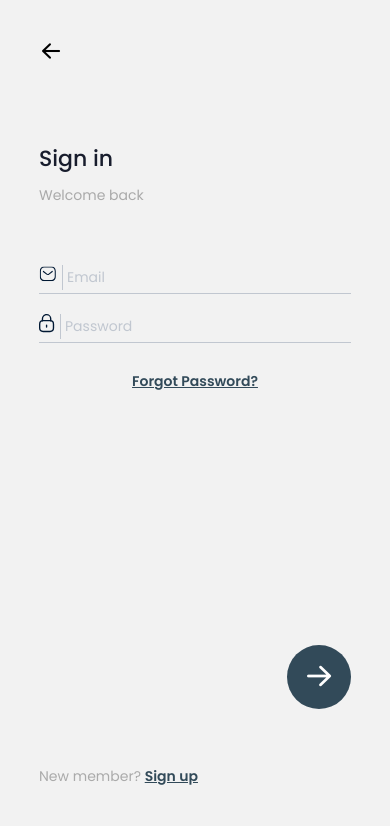
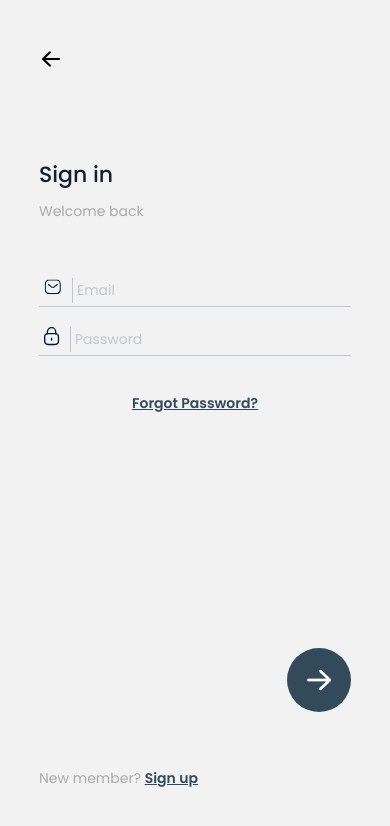
Before and after one commit to Neel-shetty/react-native-coffee, a React Native app: screen /SignInScreen in a window 390 px wide. Shown: the top 826 px of the page. Built offline with nearby package versions, Linux system fonts and the light colour scheme; what expo-linking would draw is missing.

Commit message:
sign in screen done

```diff
--- a/src/components/CustomTextInput.tsx
+++ b/src/components/CustomTextInput.tsx
@@ -14,8 +14,10 @@ interface inputTypes {
 const CustomTextInput = ({ placeholder, icon }: inputTypes) => {
   return (
     <View style={styles.root}>
-      {icon === "mail" ? <Message /> : null}
-      {icon === "password" ? <Lock /> : null}
+      <View style={styles.iconContainer}>
+        {icon === "mail" ? <Message /> : null}
+        {icon === "password" ? <Lock /> : null}
+      </View>
       <View style={styles.inputContainer}>
         <View style={styles.divider} />
         <TextInput
@@ -62,4 +64,7 @@ const styles = StyleSheet.create({
     width: 5,
     borderColor: "#C1C7D0",
   },
+  iconContainer: {
+    paddingHorizontal: 5,
+  },
 });
--- a/src/screens/SignUpScreens/SignInScreen.tsx
+++ b/src/screens/SignUpScreens/SignInScreen.tsx
@@ -6,6 +6,7 @@ import {
   SafeAreaView,
   KeyboardAvoidingView,
   Platform,
+  TouchableOpacity,
 } from "react-native";
 import React from "react";
 import BackArrow from "../../components/BackArrow";
@@ -13,21 +14,23 @@ import CustomTextInput from "../../components/CustomTextInput";
 import Colors from "../../constants/Colors";
 import NextArrow from "../../components/NextArrow";
 import { paddingH, width } from "../../constants/Layout";
+import { Props } from "../../../types";
 
-const SignInScreen = () => {
+const SignInScreen = ({ navigate }: Props) => {
+  function NextButton() {}
   return (
+    // <KeyboardAvoidingView
+    //   style={{ flex: 1, flexDirection: "column", justifyContent: "center" }}
+    //   behavior="padding"
+    //   enabled
+    //   keyboardVerticalOffset={100}
+    // >
     <KeyboardAvoidingView
-      style={{ flex: 1, flexDirection: "column", justifyContent: "center" }}
-      behavior="padding"
-      enabled
-      keyboardVerticalOffset={100}
+      style={{ flex: 1 }}
+      behavior={Platform.OS === "ios" ? "position" : null}
+      // behavior={'height'}
+      keyboardVerticalOffset={Platform.OS === "ios" ? 50 : 70}
     >
-      {/* <KeyboardAvoidingView
-     style={{flex:1}}
-     behavior={Platform.OS === 'ios' ? 'position' : null}
-    // behavior={'height'}
-     keyboardVerticalOffset={Platform.OS === 'ios' ? 50 : 70}
-   > */}
       <SafeAreaView style={styles.root}>
         <ScrollView
           contentContainerStyle={styles.root}
@@ -48,7 +51,9 @@ const SignInScreen = () => {
             <Text style={styles.link}>Forgot Password?</Text>
           </View>
           <View style={styles.arrowContainer}>
-            <NextArrow />
+            <TouchableOpacity onPress={NextButton}>
+              <NextArrow />
+            </TouchableOpacity>
           </View>
           <View style={styles.subtitleContainer}>
             <Text style={styles.subtitle2}>New member? </Text>
@@ -94,6 +99,7 @@ const styles = StyleSheet.create({
     fontSize: 14,
     color: Colors.primary100,
     textDecorationLine: "underline",
+    paddingVertical: 10,
   },
   header: {
     flex: 1.5,
@@ -101,6 +107,7 @@ const styles = StyleSheet.create({
     width: width * paddingH,
     // backgroundColor: "red",
     alignSelf: "center",
+    paddingVertical: 10,
   },
   top: {
     flex: 2,
```
